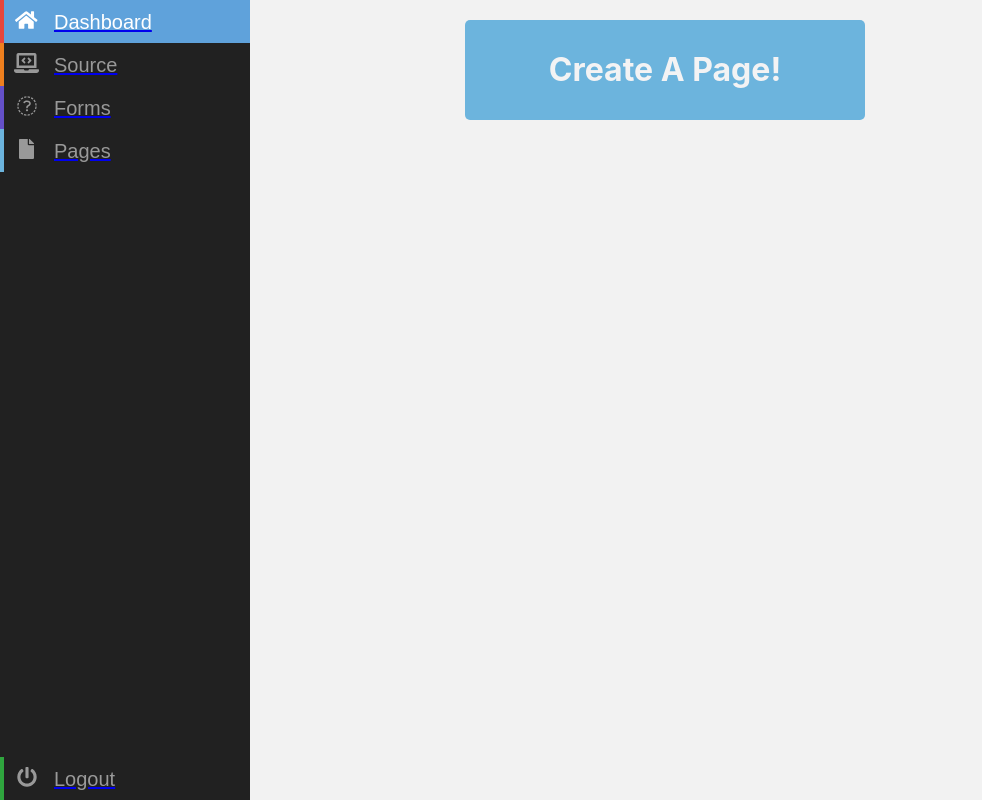
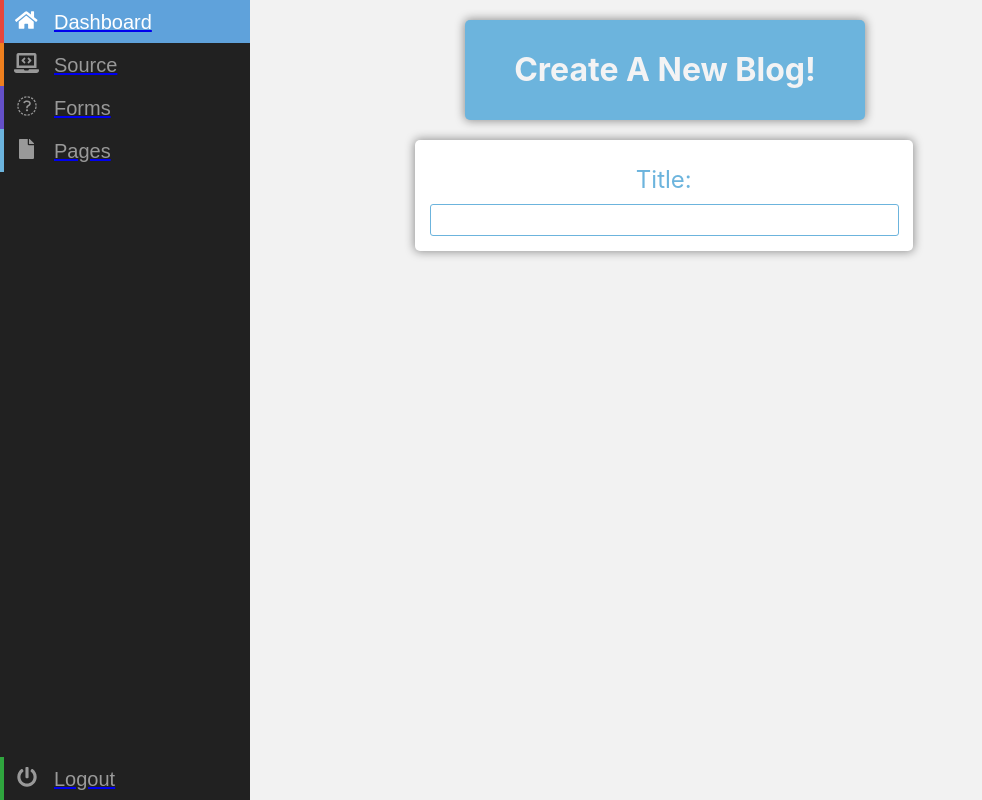
Before and after one commit to ArizonaMangoJuice/los-sabores-de-mi-tierra, a React (Create React App) app: page /dashboard/pages in a window 1280 px wide. Shown: the whole page, without its empty margins (0-982 px from the left). Built offline with nearby package versions, Linux system fonts and the light colour scheme.

Commit message:
added common css and added title input

```diff
--- a/src/App.css
+++ b/src/App.css
@@ -1,42 +1,13 @@
-.App {
-  text-align: center;
-}
 
-.App-logo {
-  height: 40vmin;
-  pointer-events: none;
-}
-
-@media (prefers-reduced-motion: no-preference) {
-  .App-logo {
-    animation: App-logo-spin infinite 20s linear;
-  }
-}
-
+/* common */
 h1{
   margin: 0;
 }
 
-.App-header {
-  background-color: #282c34;
-  min-height: 100vh;
-  display: flex;
-  flex-direction: column;
-  align-items: center;
-  justify-content: center;
-  font-size: calc(10px + 2vmin);
-  color: white;
+.margin-center{
+  margin: auto;
 }
 
-.App-link {
-  color: #61dafb;
+.card-hover{
+  box-shadow: 0 0 10px 1px rgba(0, 0, 0, 0.4);
 }
-
-@keyframes App-logo-spin {
-  from {
-    transform: rotate(0deg);
-  }
-  to {
-    transform: rotate(360deg);
-  }
-}
--- a/src/components/Banner/Banner.css
+++ b/src/components/Banner/Banner.css
@@ -3,6 +3,7 @@
 }
 
 .banner{
+    /* this color will be a prop to change the css */
     background-color: #6cb4dd;
     color: #f3f3f4;
     width: 400px;
--- a/src/components/Banner/Banner.js
+++ b/src/components/Banner/Banner.js
@@ -3,7 +3,7 @@ import './Banner.css'
 export default function Banner(props){
     return (
         <div className='banner-top-padding'>
-            <div className='banner '>
+            <div className='banner card-hover'>
                 <h1 className='banner-title'>{props.title}</h1>
             </div>
         </div>
--- a/src/components/Pages/Pages.css
+++ b/src/components/Pages/Pages.css
@@ -2,8 +2,40 @@
     min-height: 100vh;
     margin: 0 0 0 50px ;
     background-color: #f2f2f2;
+    color: #6cb4dd;
 }
 
-.dev-border{
+.border-dev{
     border: 1px solid red;
 }
+
+.title-card{
+    margin-top: 20px;
+    margin-bottom: 20px;
+    width: 468px;
+    min-height: 15px;
+    background-color: white;
+    padding: 15px;
+    border-radius: 5px;
+}
+
+/* 48 character limit */
+.page-input-title{
+    text-align: center;
+    font-size: 24px;
+    margin: 10px;
+}
+
+.page-title-input{
+    width: 98.9%;
+    border: 1px solid #6cb4dd;
+    font-size: 24px;
+    border-radius: 3px;
+
+}
+
+
+.pages-flex-container{
+    min-height: 15px;
+    width: 99.8%;
+}
--- a/src/components/Pages/Pages.js
+++ b/src/components/Pages/Pages.js
@@ -9,7 +9,13 @@ export default class Pages extends React.Component{
     render(){
         return (
             <div className='dashboard-container'>
-                <Banner title='Create A Page!' />
+                <Banner title='Create A New Blog!' />
+                <div className='pages-flex-container '>
+                    <section className='margin-center title-card card-hover'>
+                        <p className='page-input-title'>Title:</p>
+                        <input className='page-title-input' type='text' />
+                    </section>
+                </div>
             </div>
         )
     }
```
